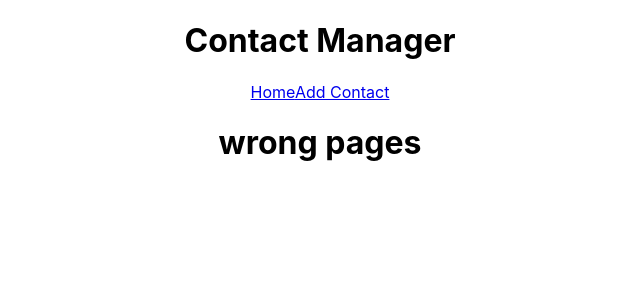
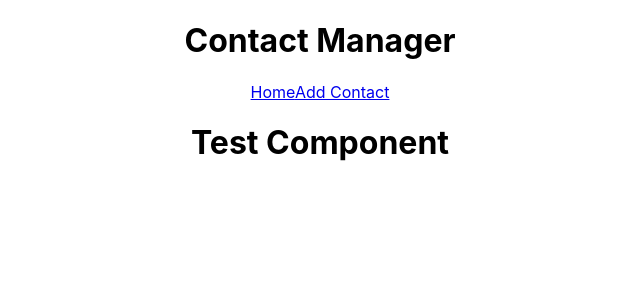
Before and after one commit to gulshanyadav01/contactmanager, a React (Create React App) app: page /test in a window 1280 px wide. Shown: the top 300 px of the page, without its empty margins (320-960 px from the left). Built offline with nearby package versions, Linux system fonts and the light colour scheme.

Commit message:
life cycle method

```diff
--- a/src/App.js
+++ b/src/App.js
@@ -8,6 +8,7 @@
 import { Provider } from "./Context1";
 import AddContact from "./components/Contacts/AddContact"
 import NotFound from "./components/NotFound"
+import Test from "./components/Test/Test"
 function App() {
   return (
     <Provider>
@@ -17,6 +18,8 @@
         <Switch>
           <Route exact path = '/' component = {Contacts}/>
           <Route exact path = "/AddContact" component = {AddContact}/>
+
+          <Route exact path = "/test" component = {Test}/>
           <Route component ={NotFound}/>
         </Switch>
       </div>
--- /dev/null
+++ b/src/components/Test/Test.jsx
@@ -0,0 +1,12 @@
+import React, { Component } from 'react'
+class Test extends Component {
+    render() {
+        return (
+            <div>
+                <h1>Test Component</h1>
+            </div>
+        )
+    }
+}
+
+export default Test;
```
